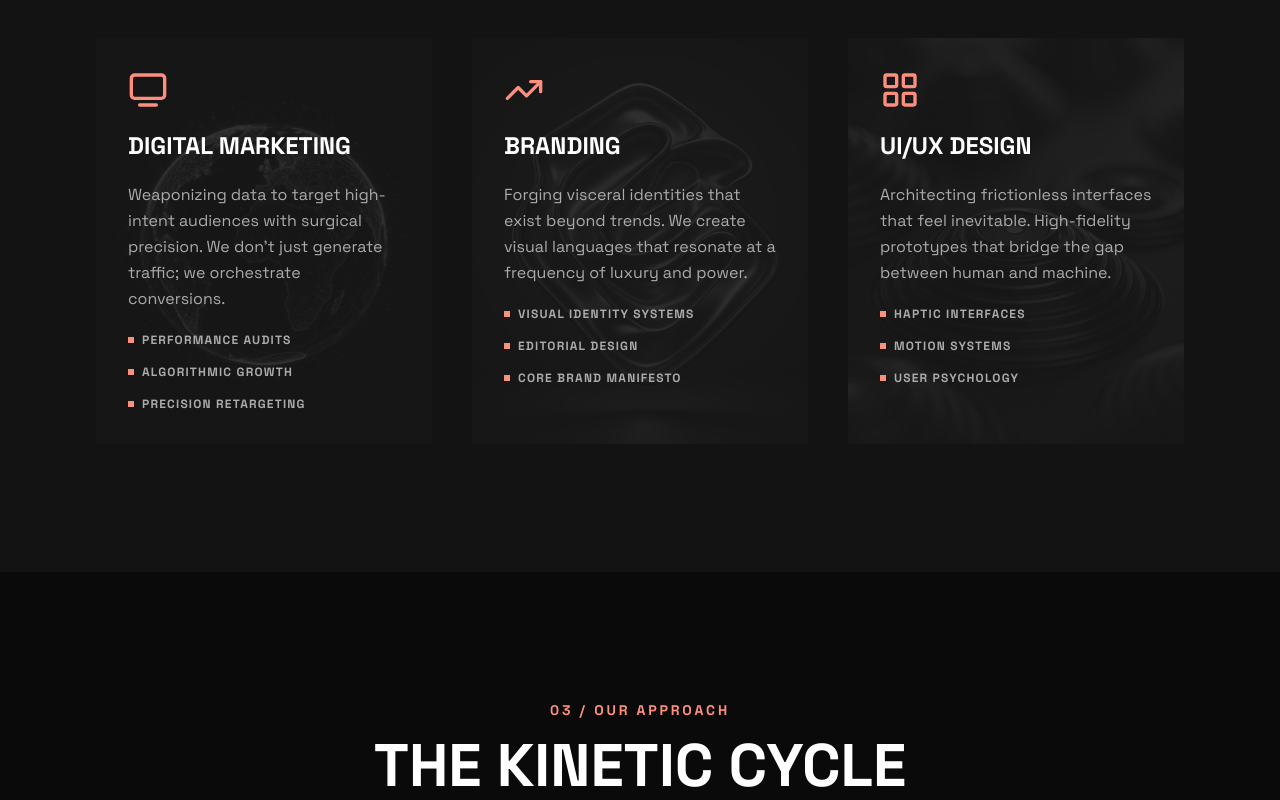
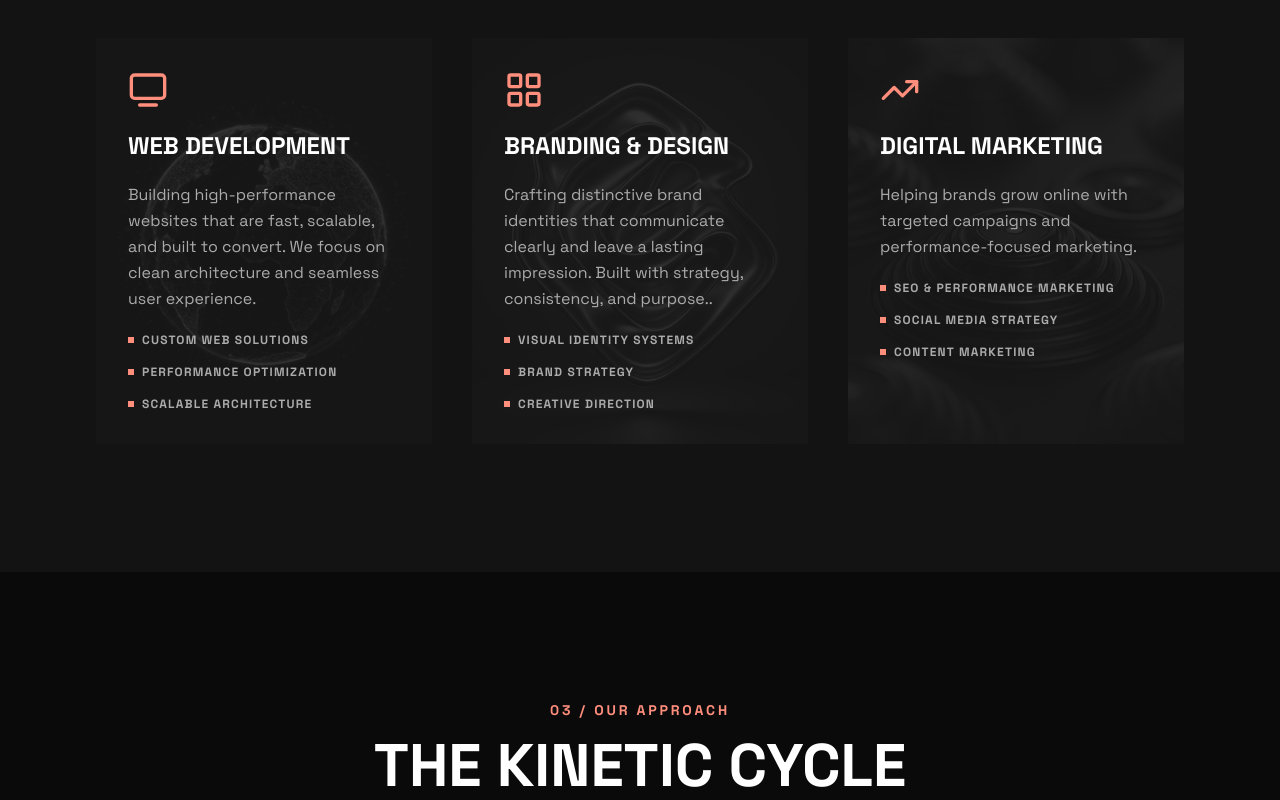
Before and after one commit to infionex/infionex-web, a React (Vite) app in the folder client/: page / in a window 1280 px wide. Shown: the part 1760-2560 px from the top of the page. Built offline with nearby package versions, Linux system fonts and the light colour scheme.

Commit message:
updated all

```diff
--- a/client/src/components/Footer.jsx
+++ b/client/src/components/Footer.jsx
@@ -17,8 +17,8 @@ export default function Footer() {
                         <a className="text-[#484848] hover:text-white transition-colors underline-offset-4 hover:underline" href="#hero">HOME</a>
                         <a className="text-[#484848] hover:text-white transition-colors underline-offset-4 hover:underline" href="#about">ABOUT</a>
                         <a className="text-[#484848] hover:text-white transition-colors underline-offset-4 hover:underline" href="#services">SERVICES</a>
-                        <a className="text-[#484848] hover:text-white transition-colors underline-offset-4 hover:underline" href="#process">PROCESS</a>
-                           <a className="text-[#484848] hover:text-white transition-colors underline-offset-4 hover:underline" href="#process">WHY US</a>
+                        <a className="text-[#484848] hover:text-white transition-colors underline-offset-4 hover:underline" href="#our-approach">OUR APPROACH</a>
+                           <a className="text-[#484848] hover:text-white transition-colors underline-offset-4 hover:underline" href="#why-us">WHY US</a>
                         <a className="text-[#484848] hover:text-white transition-colors underline-offset-4 hover:underline" href="#contact">CONTACT</a>
                     </nav>
                     <div className="flex gap-4 sm:gap-6">
--- a/client/src/components/Navbar.jsx
+++ b/client/src/components/Navbar.jsx
@@ -7,7 +7,7 @@ export default function Navbar() {
   const [menu, setMenu] = useState(false)
   const [active, setActive] = useState("home")
 
-  const navItems = ["home", "about", "services", "our approach", "why us", "contact"]
+  const navItems = ["home", "about", "services", "our-approach", "why-us", "contact"]
 
   const navRefs = useRef([])
   const [underlineStyle, setUnderlineStyle] = useState({ left: 0, width: 0 })
@@ -127,11 +127,10 @@ export default function Navbar() {
             >
               <span
                 className={`absolute left-0 top-[20%] bottom-[20%] w-0.5 bg-primary-color rounded-r
-                  transition-transform duration-200
                   ${active === item ? 'scale-y-100' : 'scale-y-0'}`}
-                />
-                {item.toUpperCase()}
-              </button>
+              />
+              {item.replace("-", " ").toUpperCase()}
+            </button>
             ))}
           </nav>
 
@@ -169,7 +168,7 @@ export default function Navbar() {
                     ? "text-white"
                     : "text-label-color hover:text-third-color"}`}
               >
-                {item.toUpperCase()}
+                {item.replace("-", " ").toUpperCase()}
               </button>
             ))}
 
--- a/client/src/components/ProcessSection.jsx
+++ b/client/src/components/ProcessSection.jsx
@@ -56,7 +56,7 @@ const steps = [
 
 const ProcessSection = () => {
     return (
-        <section id='our approach' className="font-head bg-[#0a0a0a]" id="services">
+        <section id='our-approach' className="font-head bg-[#0a0a0a]">
             <div className="max-w-425 mx-auto py-10 md:py-32 px-8 md:px-24">
 
 
--- a/client/src/components/ServicesSection.jsx
+++ b/client/src/components/ServicesSection.jsx
@@ -13,25 +13,25 @@ export default function ServicesSection() {
             id: 1,
             image: service1,
             icon: TvMinimal,
-            title: "DIGITAL MARKETING",
-            description: "Weaponizing data to target high-intent audiences with surgical precision. We don't just generate traffic; we orchestrate conversions.",
-            features: ["PERFORMANCE AUDITS", "ALGORITHMIC GROWTH", "PRECISION RETARGETING"]
+            title: "WEB DEVELOPMENT",
+            description: "Building high-performance websites that are fast, scalable, and built to convert. We focus on clean architecture and seamless user experience.",
+            features: ["CUSTOM WEB SOLUTIONS", "PERFORMANCE OPTIMIZATION", "SCALABLE ARCHITECTURE"]
         },
         {
             id: 2,
             image: service2,
-            icon: TrendingUp,
-            title: "BRANDING",
-            description: "  Forging visceral identities that exist beyond trends. We create visual languages that resonate at a frequency of luxury and power.",
-            features: ["VISUAL IDENTITY SYSTEMS", "EDITORIAL DESIGN", "CORE BRAND MANIFESTO"]
+            icon:  LayoutGrid,
+            title: "BRANDING & DESIGN",
+            description: " Crafting distinctive brand identities that communicate clearly and leave a lasting impression. Built with strategy, consistency, and purpose..",
+            features: ["VISUAL IDENTITY SYSTEMS", "BRAND STRATEGY", "CREATIVE DIRECTION"]
         },
         {
             id: 3,
             image: service3,
-            icon: LayoutGrid,
-            title: "UI/UX DESIGN",
-            description: "  Architecting frictionless interfaces that feel inevitable. High-fidelity prototypes that bridge the gap between human and machine.",
-            features: ["HAPTIC INTERFACES", "MOTION SYSTEMS", "USER PSYCHOLOGY"]
+            icon: TrendingUp,
+            title: "DIGITAL MARKETING",
+            description: " Helping brands grow online with targeted campaigns and performance-focused marketing.",
+            features: ["SEO & PERFORMANCE MARKETING", "SOCIAL MEDIA STRATEGY", "CONTENT MARKETING"]
         }
     ]
     return (
--- a/client/src/components/WhyChooseUs.jsx
+++ b/client/src/components/WhyChooseUs.jsx
@@ -63,7 +63,7 @@ const cardVariants = {
 
 export default function WhyChooseUs() {
   return (
-    <section id="why us" className="relative w-full bg-gradient-to-b from-[#070707] via-[#0b0b0b] to-[#070707] text-white py-16 md:py-24 px-8 sm:px-8 md:px-16 lg:px-24 overflow-hidden">
+    <section id="why-us" className="relative w-full bg-gradient-to-b from-[#070707] via-[#0b0b0b] to-[#070707] text-white py-16 md:py-24 px-8 sm:px-8 md:px-16 lg:px-24 overflow-hidden">
       {/* Background Glow */}
       <div className="absolute inset-0 pointer-events-none">
         <div className="absolute top-20 left-1/2 -translate-x-1/2 w-[300px] md:w-[500px] h-[300px] md:h-[500px] bg-red-500/10 blur-[100px] md:blur-[120px] rounded-full" />
```
